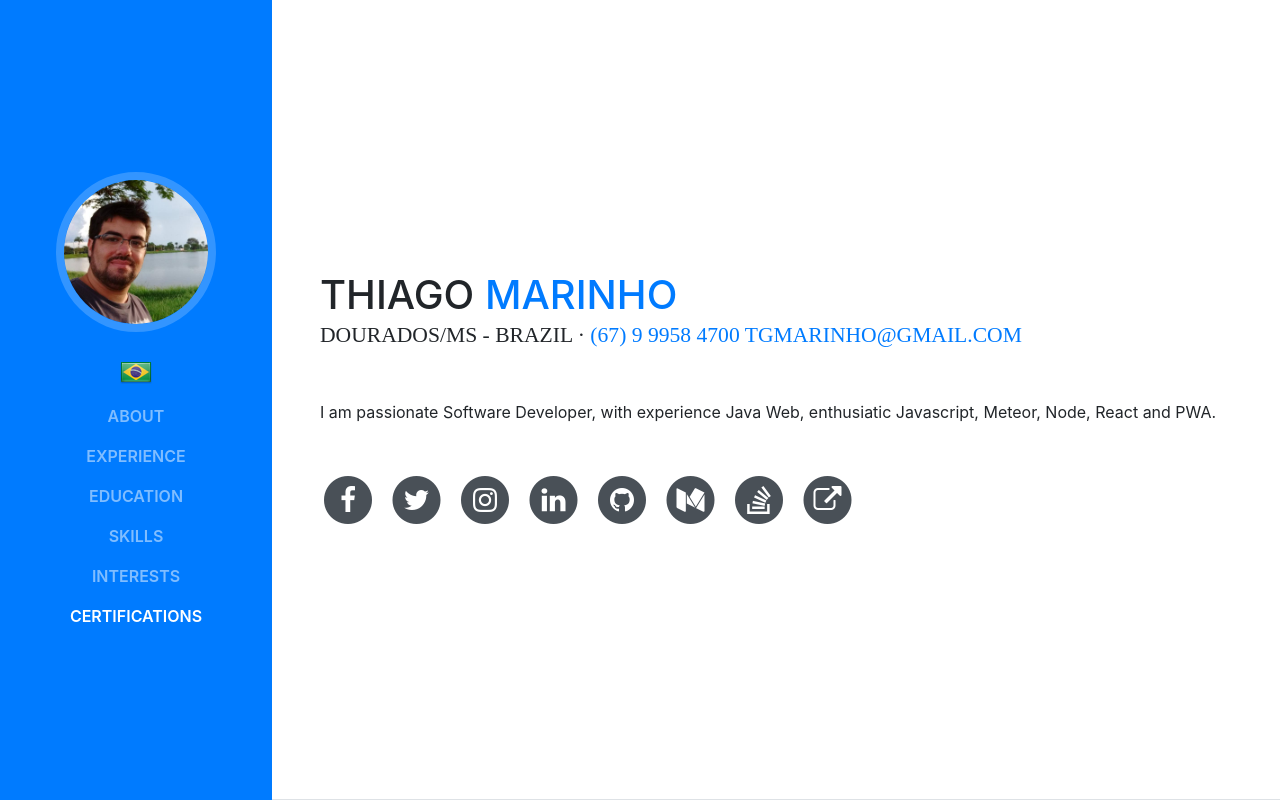
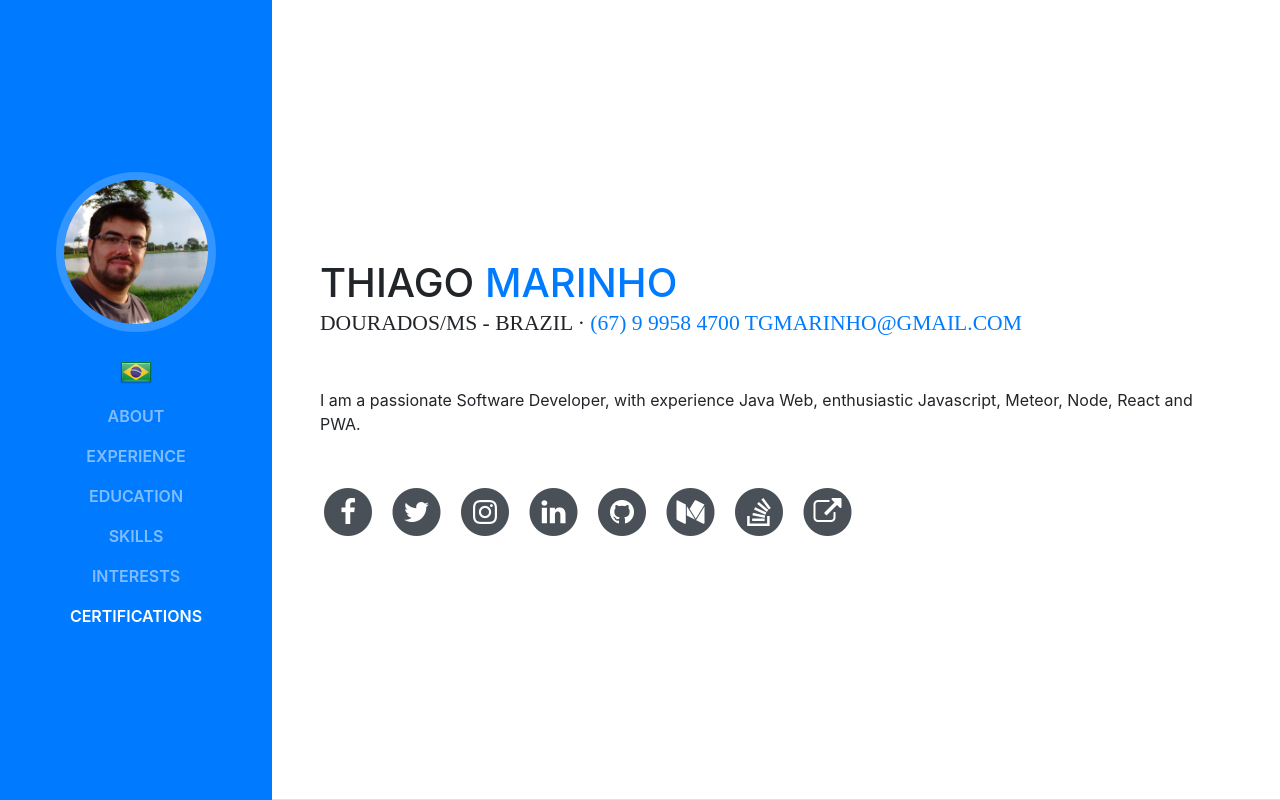
Before and after one commit to tgmarinho/resume, a website with bundled scripts: page index.html in a window 1280 px wide. Shown: the top 800 px of the page. Built offline with nearby package versions, Linux system fonts and the light colour scheme; a web font is replaced by a local one.

Commit message:
fixing script  text

```diff
--- a/index.html
+++ b/index.html
@@ -45,7 +45,7 @@
   <meta property="twitter:card" content="summary" />
   <meta property="twitter:site" content="@home" />
   <meta property="twitter:title" content="Thiago Marinho's Resume" />
-  <meta property="twitter:description" content="I am passionate Software Developer, with experience Java Web, enthusiatic Javascript, Meteor, Node, React and PWA."
+  <meta property="twitter:description" content="I am a passionate Software Developer, with experience Java Web, enthusiastic Javascript, Meteor, Node, React and PWA."
   />
   <meta property="twitter:image" content="ms-icon-144x144.png" />
   <meta property="twitter:url" content="http://tgmarinho.com/" />
@@ -64,11 +64,11 @@ http://tgmarinho.com/ms-icon-144x144.png
 http://tgmarinho.com/ms-icon-144x144.png
 
 ">
-  <meta itemprop="description" content="I am passionate Software Developer, with experience Java Web, enthusiatic Javascript, Meteor, Node, React and PWA.">
+  <meta itemprop="description" content="I am a passionate Software Developer, with experience Java Web, enthusiastic Javascript, Meteor, Node, React and PWA.">
   <link rel="canonical" href="http://tgmarinho.com/">
   <meta property="og:type" content="website">
   <meta property="og:url" content="http://tgmarinho.com/">
-  <meta property="og:description" content="I am passionate Software Developer, with experience Java Web, enthusiatic Javascript, Meteor, Node, React and PWA.">
+  <meta property="og:description" content="I am a passionate Software Developer, with experience Java Web, enthusiastic Javascript, Meteor, Node, React and PWA.">
   <meta property="og:title" content="Thiago Marinho's Resume">
   <meta property="og:locale" content="pt_BR">
   <meta property="og:site_name" content="tgmarinho.com">
@@ -173,7 +173,7 @@ http://tgmarinho.com/ms-icon-144x144.png
           <a href="https://api.whatsapp.com/send?phone=5567999584700&text=Hi%20Thiago,%20how%20are%20you?">(67) 9 9958 4700</a>
           <a href="mailto:tgmarinho@gmail.com">tgmarinho@gmail.com</a>
         </div>
-        <p class="mb-5">I am passionate Software Developer, with experience Java Web, enthusiatic Javascript, Meteor, Node, React and PWA.</p>
+        <p class="mb-5">I am a passionate Software Developer, with experience Java Web, enthusiastic Javascript, Meteor, Node, React and PWA.</p>
         <ul class="list-inline list-social-icons mb-0">
           <li class="list-inline-item">
             <a href="https://facebook.com/tgmarinho">
@@ -568,7 +568,7 @@ http://tgmarinho.com/ms-icon-144x144.png
             </li>
             <li>
               <i class="fa-li fa fa-trophy text-warning"></i>
-              <a href="https://drive.google.com/open?id=1q6O9R4qwF8XvhaJsIKuqVlfBKT5sl0vu" target="_blank">HHonor to Merit - Exército Brasileiro - 2010</a>
+              <a href="https://drive.google.com/open?id=1q6O9R4qwF8XvhaJsIKuqVlfBKT5sl0vu" target="_blank">Honor to Merit - Exército Brasileiro - 2010</a>
             </li>
             <li>
               <i class="fa-li fa fa-trophy text-warning"></i>
```
